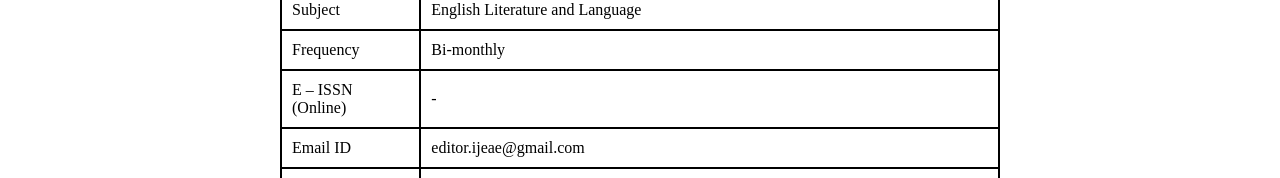
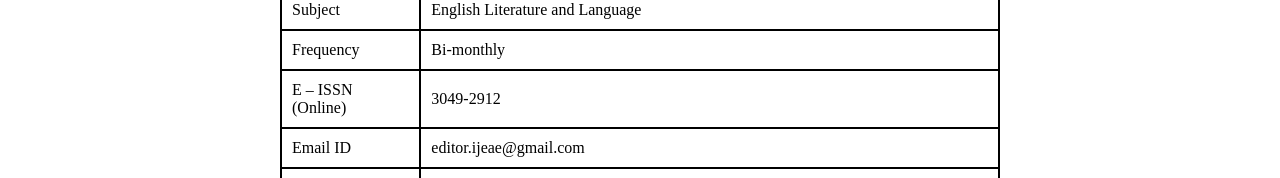
Before and after one commit to lexiontechsolution/journal_website, a React (Create React App) app: page /aboutus in a window 1280 px wide. Shown: the part 1318-1496 px from the top of the page. Built offline with nearby package versions, Linux system fonts and the light colour scheme.

Commit message:
Update Aboutus.js

```diff
--- a/src/Pages/About us/Aboutus.js
+++ b/src/Pages/About us/Aboutus.js
@@ -95,7 +95,7 @@ const About = () => {
               </tr>
               <tr>
                 <td>E – ISSN (Online)</td>
-                <td>-</td>
+                <td>3049-2912</td>
               </tr>
               <tr>
                 <td>Email ID</td>
```
